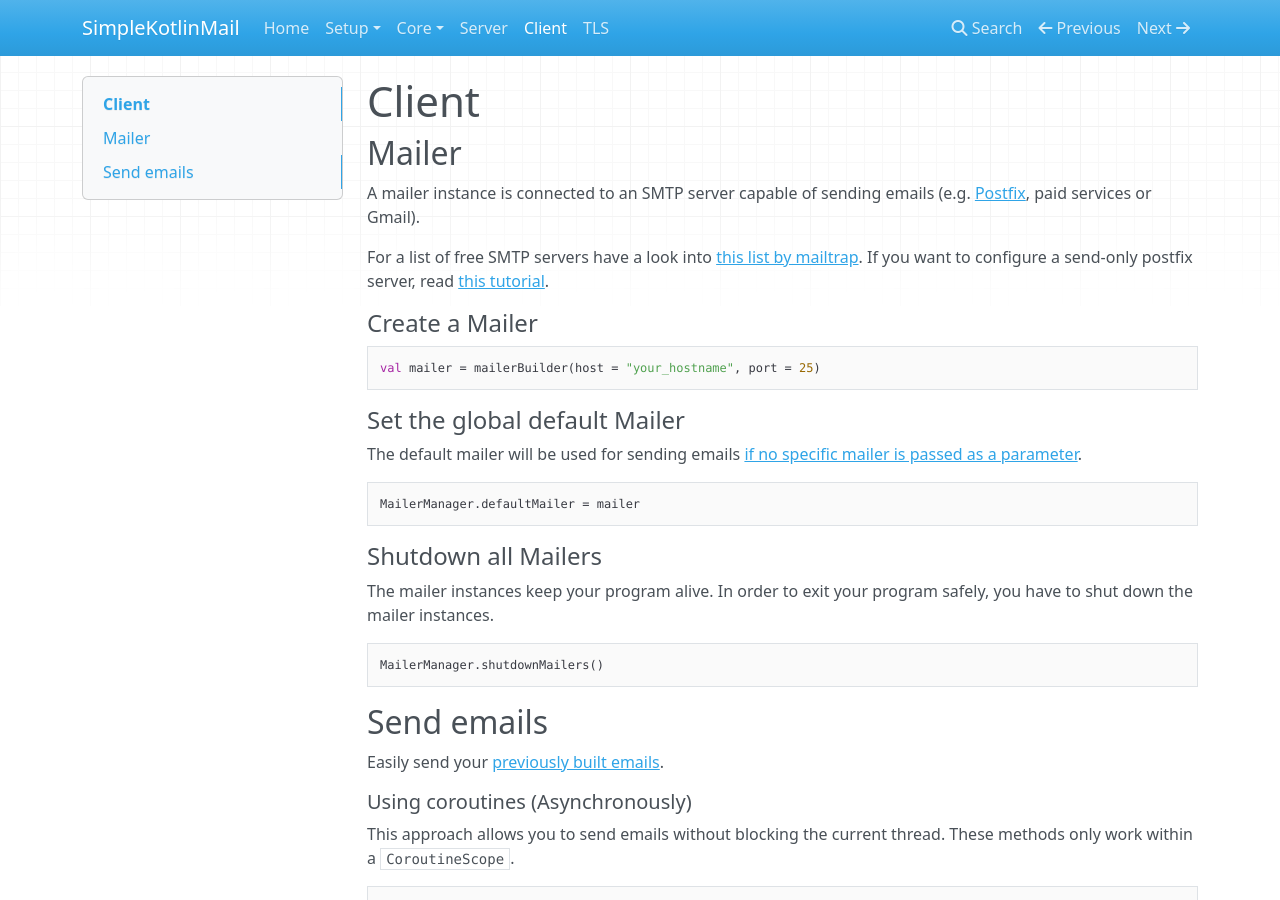
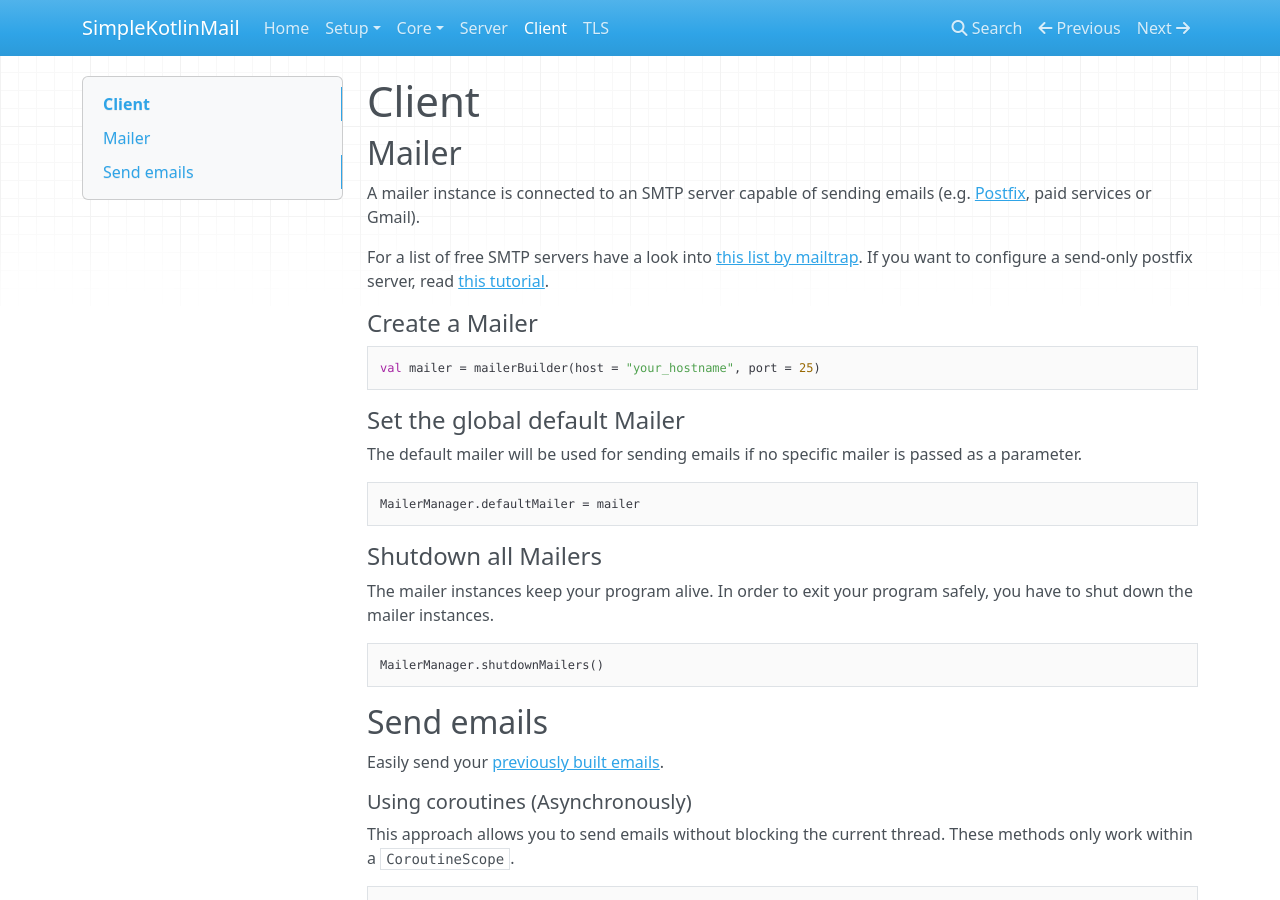
Before and after one commit to jakobkmar/SimpleKotlinMail, an MkDocs documentation site: the page built from guide/docs/client.md, in a window 1280 px wide and 900 px high. Built offline with MkDocs 1.6.1, drawn with Linux system fonts in a browser that asks for light colours; nearby versions of some CDN libraries; part of the change alters nothing that is shown.

````diff
--- a/guide/docs/client.md
+++ b/guide/docs/client.md
@@ -14,7 +14,7 @@ val mailer = mailerBuilder(host = "your_hostname", port = 25)
 
 #### Set the global default Mailer
 
-The default mailer will be used for sending emails [if no specific mailer is passed as a parameter](#using-the-global-default-mailer).
+The default mailer will be used for sending emails if no specific mailer is passed as a parameter.
 
 ```kotlin
 MailerManager.defaultMailer = mailer
````
